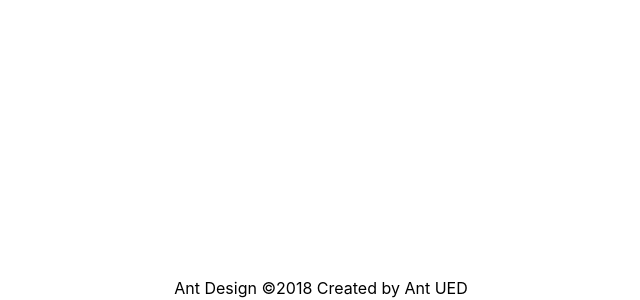
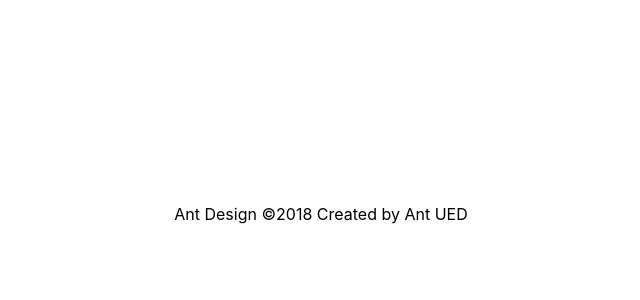
Before and after one commit to kongmingLatern/admin-react, a React (Create React App) app: page / in a window 1280 px wide. Shown: the part 1024-1324 px from the top of the page, without its empty margins (319-959 px from the left). After the commit the page ends 1250 px from the top, so only its background shows below. Built offline with nearby package versions, Linux system fonts and the light colour scheme.

Commit message:
remove: remove css

```diff
--- a/src/components/UI.tsx
+++ b/src/components/UI.tsx
@@ -30,8 +30,8 @@
       </Sider>
       <Layout>
         <Header className="site-layout-sub-header-background" style={{ padding: 0 }} />
-        <Content style={{ margin: '24px 16px 0' }}>
-          <div className="site-layout-background" style={{ padding: 24, minHeight: 400 }}>
+        <Content>
+          <div className="site-layout-background" style={{ padding: 24, minHeight: 350 }}>
             <Outlet />
           </div>
         </Content>
```
